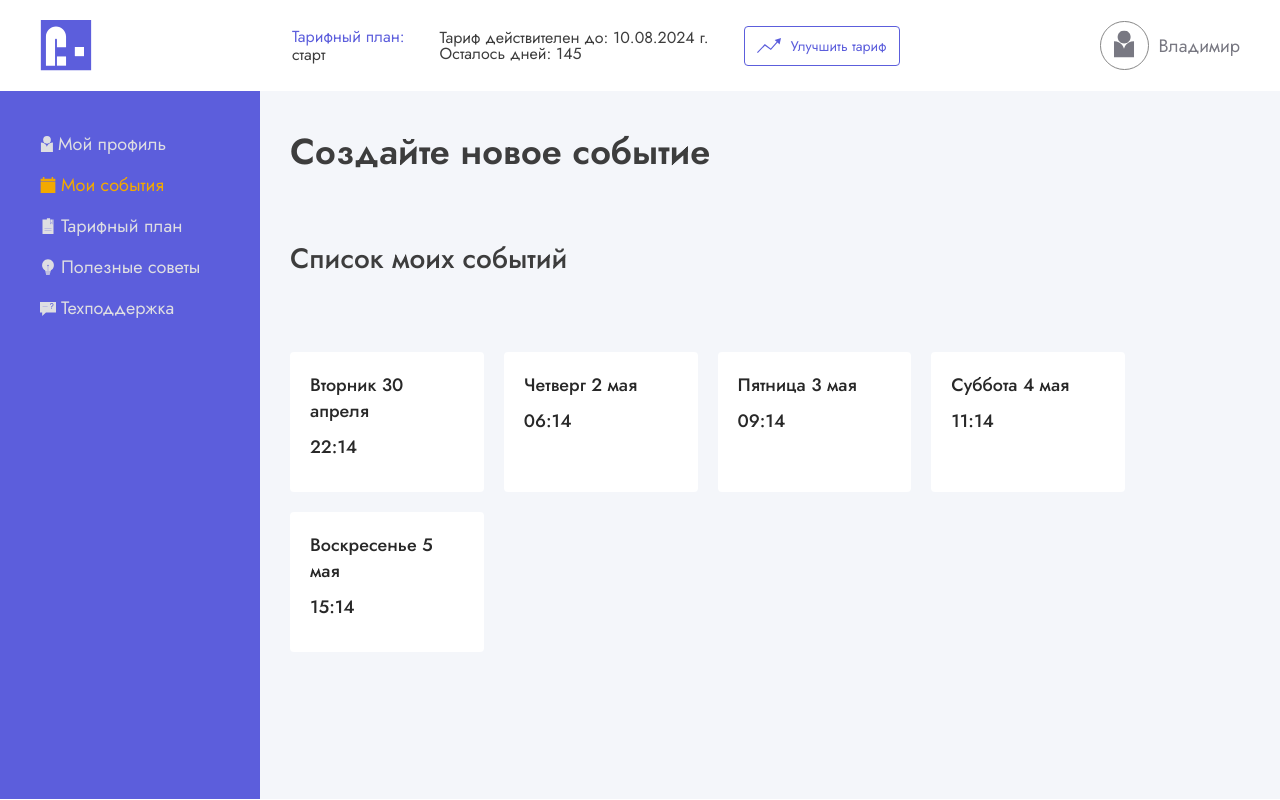
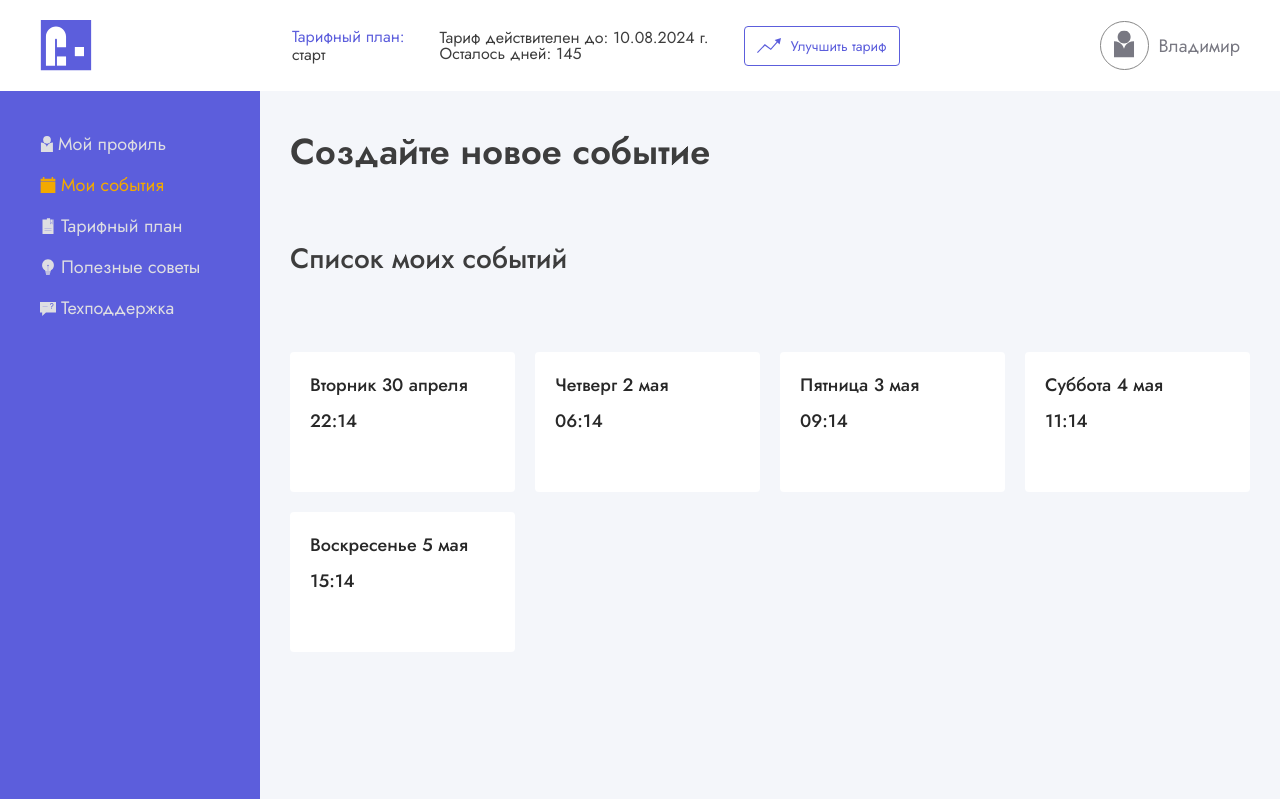
Before and after one commit to KivaVlad/nafi.web, a React (Vite) app: page /#/events in a window 1280 px wide. Built offline with nearby package versions, Linux system fonts and the light colour scheme.

Commit message:
fix page layout

```diff
--- a/src/app/events/index.tsx
+++ b/src/app/events/index.tsx
@@ -22,7 +22,7 @@ const Events: React.FC = () => {
 
 
   return (
-    <PageLayout title="Создайте новое событие ">
+    <PageLayout title="Создайте новое событие" marginRight="">
       <EventsList list={list} renderItem={renders.item}/>
     </PageLayout>
   )
```
